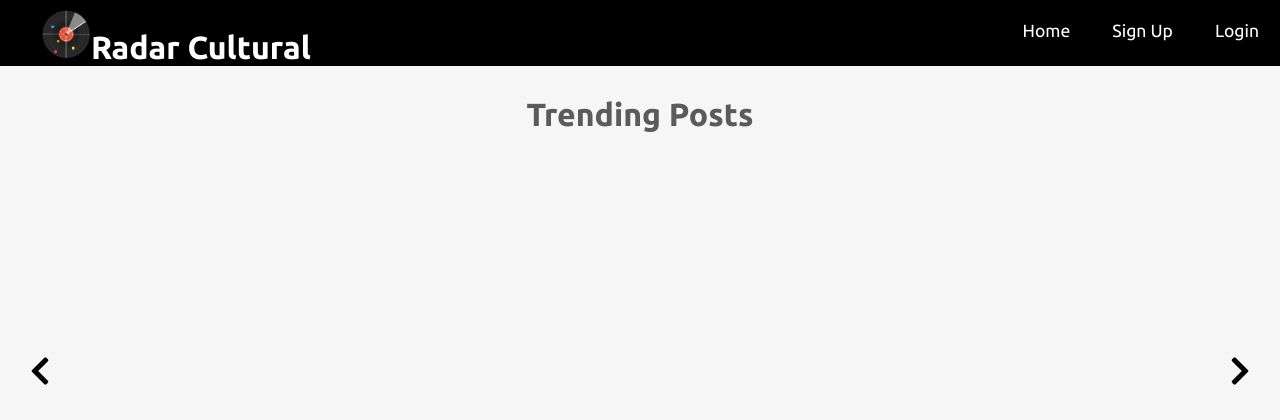
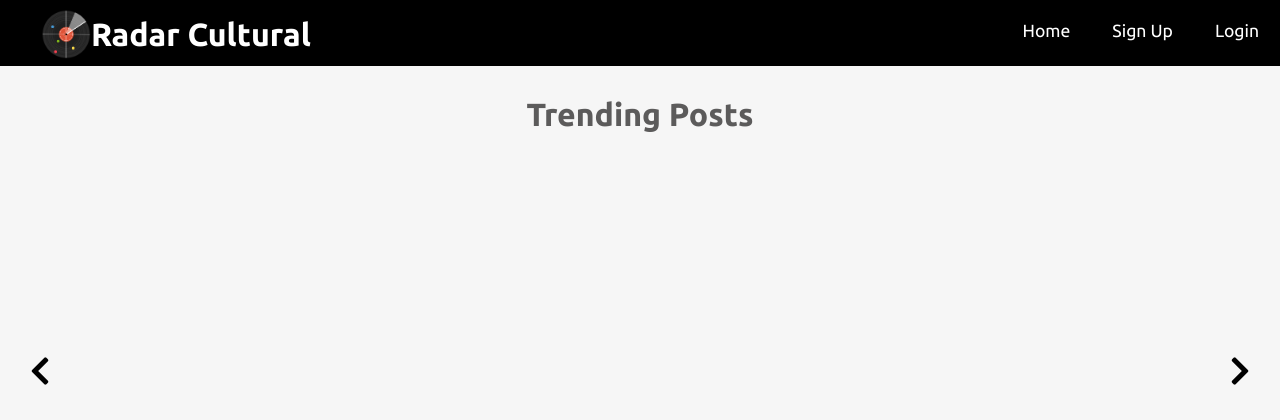
Before and after one commit to Andre-Luis-Correa/PFC-RADAR-CULTURAL, a PHP site: page /php/RADAR_CULTURAL_0.4/index.php in a window 1280 px wide. Shown: the top 420 px of the page. Run offline with PHP 8.4, Linux system fonts and the light colour scheme; data that the repository does not hold is empty; some web fonts are replaced.

Commit message:
Add files via upload

```diff
--- a/RADAR_CULTURAL_0.4/assets/css/style.css
+++ b/RADAR_CULTURAL_0.4/assets/css/style.css
@@ -110,6 +110,9 @@ header .logo {
 header .logo-text {
   margin: 9px;
   font-family: 'Candal', serif;
+  display: flex;
+  align-items: center;
+
 }
 
 header .logo-text span {
@@ -743,3 +746,6 @@ header .menu-toggle {
   width: 50px;
   height: 50px;
 }
+
+    display: flex;
+    align-items: center;
```
